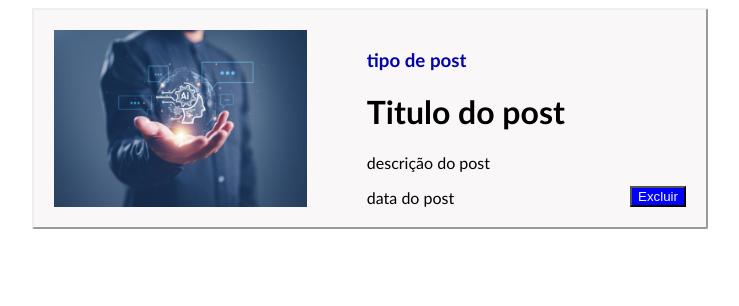
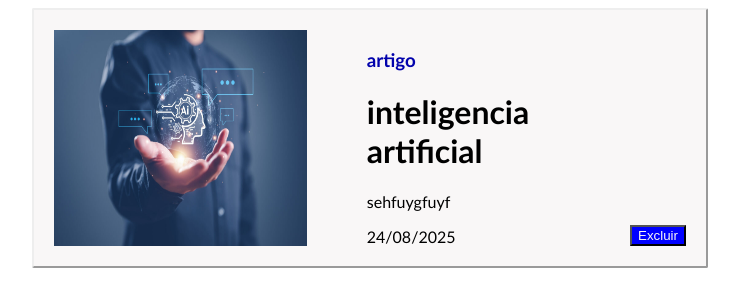
Before and after one commit to elianaritzmann/semana-9, a React (Vite) app in the folder meu-app-react/: page / in a window 1280 px wide. Shown: the top 306 px of the page, without its empty margins (270-1009 px from the left). Built offline with nearby package versions, Linux system fonts and the light colour scheme.

Commit message:
semana 10 questão 2

```diff
--- a/meu-app-react/src/components/Post.jsx
+++ b/meu-app-react/src/components/Post.jsx
@@ -1,5 +1,5 @@
 import './Post.css'
-function post(){
+function post(props){
     return(
     <div >
 
@@ -8,10 +8,10 @@ function post(){
             <img src="\entenda-como-a-inteligencia-artificial-esta-transformando-o-mundo.jpg" alt="" />
 
             <div className='textos'>
-             <h3>tipo de post</h3>
-            <h1>Titulo do post</h1>
-            <p>descrição do post</p>
-            <span>data do post</span>
+             <h3>{props.tipo}</h3>
+            <h1>{props.titulo}</h1>
+            <p>{props.descricao}</p>
+            <span>{props.data}</span>
             </div>
 
 
--- a/meu-app-react/src/components/PostsList.jsx
+++ b/meu-app-react/src/components/PostsList.jsx
@@ -4,7 +4,7 @@ function postsList(){
 
     return(
      <div>
-        <Post></Post>
+        <Post tipo= "artigo" titulo = "inteligencia artificial" descricao = "sehfuygfuyf" data = "24/08/2025" ></Post>
     </div>
 
     )
```
